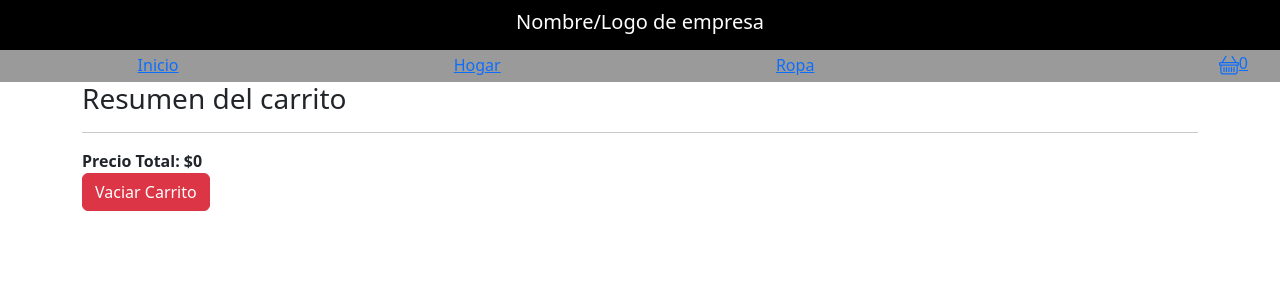
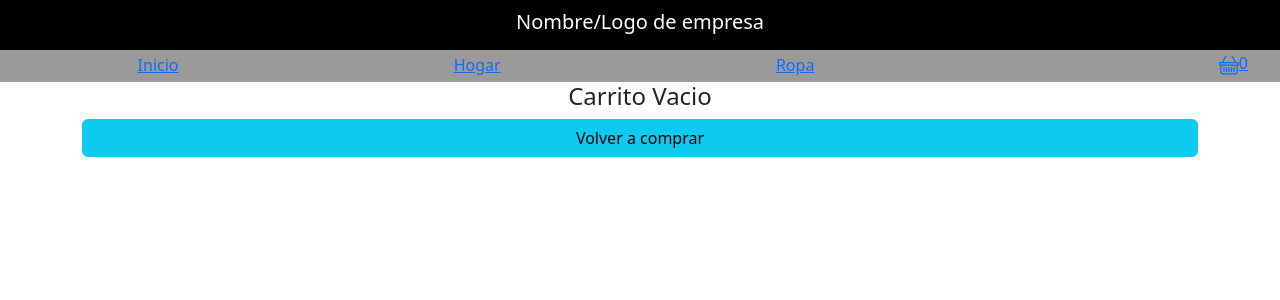
Before and after one commit to rodrilongo/React-App, a React (Create React App) app: page /cart in a window 1280 px wide. Shown: the top 300 px of the page. Built offline with nearby package versions, Linux system fonts and the light colour scheme.

Commit message:
Agregamos el localStorage

```diff
--- a/src/components/CartScreen/CartScreen.jsx
+++ b/src/components/CartScreen/CartScreen.jsx
@@ -2,6 +2,7 @@ import React, { useContext } from 'react'
 import {Button} from 'react-bootstrap'
 import {BsFillTrashFill} from 'react-icons/bs'
 import { CartContext } from '../context/CartContext'
+import { Link } from 'react-router-dom'
 
 
 export const CartScreen = () => {
@@ -10,7 +11,15 @@ export const CartScreen = () => {
 
   return (
     <div className='container'>
-    <h3>Resumen del carrito</h3>
+
+    {
+      carrito.length === 0
+      ?<>
+      <h4>Carrito Vacio</h4>
+      <Link to='/' className=' btn btn-info'>Volver a comprar</Link>
+      </>
+      :<>
+      <h3>Resumen del carrito</h3>
     {
       carrito.map((prod) => (
         <>
@@ -30,6 +39,10 @@ export const CartScreen = () => {
     <hr />
     <strong>Precio Total: ${precioTotal()}</strong>
     <Button className='btn btn-danger' onClick={vaciarCarrito}>Vaciar Carrito</Button>
+      </>
+    }
+
+
     </div>
 
   )
--- a/src/components/context/CartContext.jsx
+++ b/src/components/context/CartContext.jsx
@@ -1,11 +1,17 @@
-import {createContext} from "react";
+import {createContext, useEffect} from "react";
 import { useState } from 'react';
 
 export const CartContext = createContext()
 
+const init = JSON.parse(localStorage.getItem('carrito')) || []
+
 export const CartProvider = ({children}) =>{
 
-    const [carrito, setCarrito] = useState([])
+    const [carrito, setCarrito] = useState(init)
+
+   useEffect(() =>{
+    localStorage.setItem('carrito', JSON.stringify(carrito))
+   }, [carrito])
 
    console.log(carrito)
 
```
